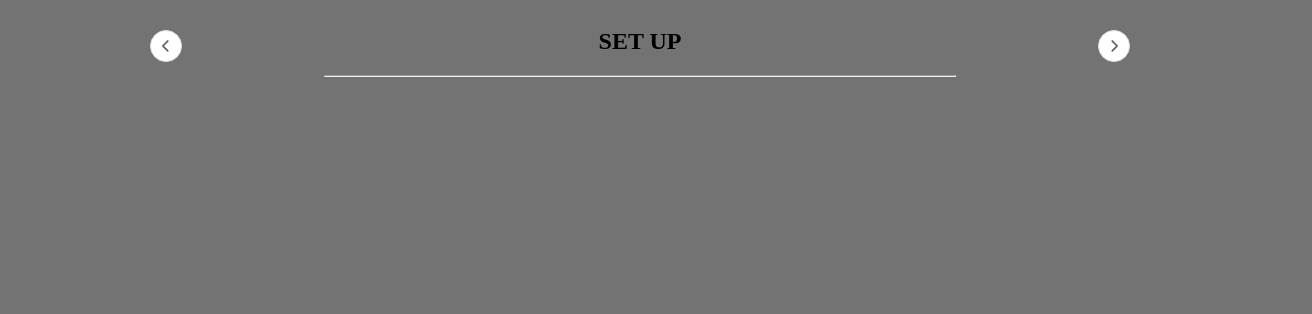
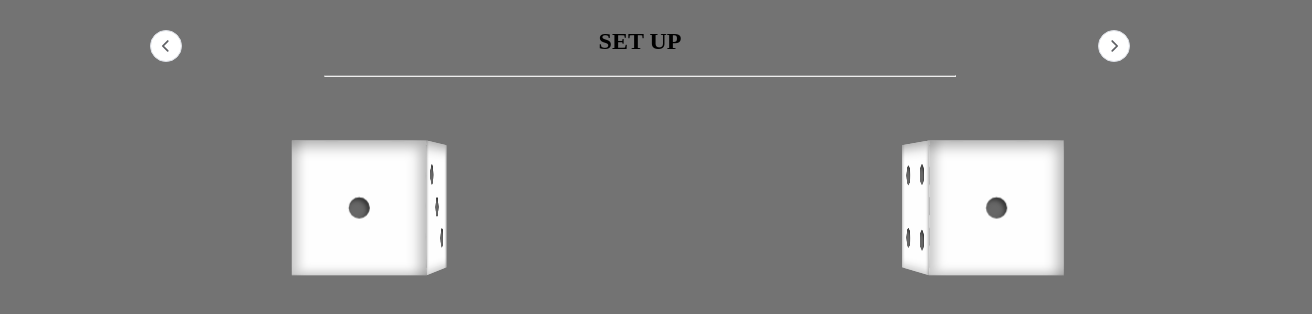
Before and after one commit to FedePiero/Gioco-Alcol, a Vue app in the folder experince-game/: page /game in a window 1280 px wide. Shown: the top 314 px of the page, 1312 px wide, since content can reach past the window. Built offline with nearby package versions, Linux system fonts and the light colour scheme.

Commit message:
Feat: add dices

```diff
--- /dev/null
+++ b/experince-game/src/components/Dice.vue
@@ -0,0 +1,294 @@
+<template>
+  <el-row :gutter="100">
+    <el-col :span="24">
+      <div class="dice" @click="rollDice">
+        <ol class="die-list even-roll" data-roll="1" id="die-1">
+          <li class="die-item" data-side="1">
+            <span class="dot"></span>
+          </li>
+          <li class="die-item" data-side="2">
+            <span class="dot"></span>
+            <span class="dot"></span>
+          </li>
+          <li class="die-item" data-side="3">
+            <span class="dot"></span>
+            <span class="dot"></span>
+            <span class="dot"></span>
+          </li>
+          <li class="die-item" data-side="4">
+            <span class="dot"></span>
+            <span class="dot"></span>
+            <span class="dot"></span>
+            <span class="dot"></span>
+          </li>
+          <li class="die-item" data-side="5">
+            <span class="dot"></span>
+            <span class="dot"></span>
+            <span class="dot"></span>
+            <span class="dot"></span>
+            <span class="dot"></span>
+          </li>
+          <li class="die-item" data-side="6">
+            <span class="dot"></span>
+            <span class="dot"></span>
+            <span class="dot"></span>
+            <span class="dot"></span>
+            <span class="dot"></span>
+            <span class="dot"></span>
+          </li>
+        </ol>
+        <ol class="die-list odd-roll" data-roll="1" id="die-2">
+          <li class="die-item" data-side="1">
+            <span class="dot"></span>
+          </li>
+          <li class="die-item" data-side="2">
+            <span class="dot"></span>
+            <span class="dot"></span>
+          </li>
+          <li class="die-item" data-side="3">
+            <span class="dot"></span>
+            <span class="dot"></span>
+            <span class="dot"></span>
+          </li>
+          <li class="die-item" data-side="4">
+            <span class="dot"></span>
+            <span class="dot"></span>
+            <span class="dot"></span>
+            <span class="dot"></span>
+          </li>
+          <li class="die-item" data-side="5">
+            <span class="dot"></span>
+            <span class="dot"></span>
+            <span class="dot"></span>
+            <span class="dot"></span>
+            <span class="dot"></span>
+          </li>
+          <li class="die-item" data-side="6">
+            <span class="dot"></span>
+            <span class="dot"></span>
+            <span class="dot"></span>
+            <span class="dot"></span>
+            <span class="dot"></span>
+            <span class="dot"></span>
+          </li>
+        </ol>
+      </div>
+    </el-col>
+  </el-row>
+</template>
+
+<script lang="js">
+  export default {
+    data() {
+      return {
+      }
+    },
+    created() {
+    },
+    methods: {
+        rollDice() {
+            const dice = [...document.querySelectorAll(".die-list")];
+            dice.forEach(die => {
+                this.toggleClasses(die);
+                die.dataset.roll = this.getRandomNumber(1, 6);
+            });
+        },
+        toggleClasses(die) {
+            die.classList.toggle("odd-roll");
+            die.classList.toggle("even-roll");
+        },
+        getRandomNumber(min, max) {
+            min = Math.ceil(min);
+            max = Math.floor(max);
+            return Math.floor(Math.random() * (max - min + 1)) + min;
+        },
+    }
+  }
+</script>
+<style scoped>
+.dice {
+  align-items: center;
+  display: grid;
+  grid-gap: 2rem;
+  grid-template-columns: repeat(auto-fit, minmax(8rem, 1fr));
+  grid-template-rows: auto;
+  justify-items: center;
+  padding: 2rem;
+  perspective: 600px;
+}
+.die-list {
+  display: grid;
+  grid-template-columns: 1fr;
+  grid-template-rows: 1fr;
+  height: 6rem;
+  list-style-type: none;
+  transform-style: preserve-3d;
+  width: 6rem;
+}
+.even-roll {
+  transition: transform 1.5s ease-out;
+}
+.odd-roll {
+  transition: transform 1.25s ease-out;
+}
+.die-item {
+  background-color: #fefefe;
+  box-shadow: inset -0.35rem 0.35rem 0.75rem rgba(0, 0, 0, 0.3),
+    inset 0.5rem -0.25rem 0.5rem rgba(0, 0, 0, 0.15);
+  display: grid;
+  grid-column: 1;
+  grid-row: 1;
+  grid-template-areas:
+    "one two three"
+    "four five six"
+    "seven eight nine";
+  grid-template-columns: repeat(3, 1fr);
+  grid-template-rows: repeat(3, 1fr);
+  height: 100%;
+  padding: 1rem;
+  width: 100%;
+}
+.dot {
+  align-self: center;
+  background-color: #676767;
+  border-radius: 50%;
+  box-shadow: inset -0.15rem 0.15rem 0.25rem rgba(0, 0, 0, 0.5);
+  display: block;
+  height: 1.25rem;
+  justify-self: center;
+  width: 1.25rem;
+}
+.even-roll[data-roll="1"] {
+  transform: rotateX(360deg) rotateY(720deg) rotateZ(360deg);
+}
+.even-roll[data-roll="2"] {
+  transform: rotateX(450deg) rotateY(720deg) rotateZ(360deg);
+}
+.even-roll[data-roll="3"] {
+  transform: rotateX(360deg) rotateY(630deg) rotateZ(360deg);
+}
+.even-roll[data-roll="4"] {
+  transform: rotateX(360deg) rotateY(810deg) rotateZ(360deg);
+}
+.even-roll[data-roll="5"] {
+  transform: rotateX(270deg) rotateY(720deg) rotateZ(360deg);
+}
+.even-roll[data-roll="6"] {
+  transform: rotateX(360deg) rotateY(900deg) rotateZ(360deg);
+}
+.odd-roll[data-roll="1"] {
+  transform: rotateX(-360deg) rotateY(-720deg) rotateZ(-360deg);
+}
+.odd-roll[data-roll="2"] {
+  transform: rotateX(-270deg) rotateY(-720deg) rotateZ(-360deg);
+}
+.odd-roll[data-roll="3"] {
+  transform: rotateX(-360deg) rotateY(-810deg) rotateZ(-360deg);
+}
+.odd-roll[data-roll="4"] {
+  transform: rotateX(-360deg) rotateY(-630deg) rotateZ(-360deg);
+}
+.odd-roll[data-roll="5"] {
+  transform: rotateX(-450deg) rotateY(-720deg) rotateZ(-360deg);
+}
+.odd-roll[data-roll="6"] {
+  transform: rotateX(-360deg) rotateY(-900deg) rotateZ(-360deg);
+}
+[data-side="1"] {
+  transform: rotate3d(0, 0, 0, 90deg) translateZ(4rem);
+}
+[data-side="2"] {
+  transform: rotate3d(-1, 0, 0, 90deg) translateZ(4rem);
+}
+[data-side="3"] {
+  transform: rotate3d(0, 1, 0, 90deg) translateZ(4rem);
+}
+[data-side="4"] {
+  transform: rotate3d(0, -1, 0, 90deg) translateZ(4rem);
+}
+[data-side="5"] {
+  transform: rotate3d(1, 0, 0, 90deg) translateZ(4rem);
+}
+[data-side="6"] {
+  transform: rotate3d(1, 0, 0, 180deg) translateZ(4rem);
+}
+[data-side="1"] .dot:nth-of-type(1) {
+  grid-area: five;
+}
+[data-side="2"] .dot:nth-of-type(1) {
+  grid-area: one;
+}
+[data-side="2"] .dot:nth-of-type(2) {
+  grid-area: nine;
+}
+[data-side="3"] .dot:nth-of-type(1) {
+  grid-area: one;
+}
+[data-side="3"] .dot:nth-of-type(2) {
+  grid-area: five;
+}
+[data-side="3"] .dot:nth-of-type(3) {
+  grid-area: nine;
+}
+[data-side="4"] .dot:nth-of-type(1) {
+  grid-area: one;
+}
+[data-side="4"] .dot:nth-of-type(2) {
+  grid-area: three;
+}
+[data-side="4"] .dot:nth-of-type(3) {
+  grid-area: seven;
+}
+[data-side="4"] .dot:nth-of-type(4) {
+  grid-area: nine;
+}
+[data-side="5"] .dot:nth-of-type(1) {
+  grid-area: one;
+}
+[data-side="5"] .dot:nth-of-type(2) {
+  grid-area: three;
+}
+[data-side="5"] .dot:nth-of-type(3) {
+  grid-area: five;
+}
+[data-side="5"] .dot:nth-of-type(4) {
+  grid-area: seven;
+}
+[data-side="5"] .dot:nth-of-type(5) {
+  grid-area: nine;
+}
+[data-side="6"] .dot:nth-of-type(1) {
+  grid-area: one;
+}
+[data-side="6"] .dot:nth-of-type(2) {
+  grid-area: three;
+}
+[data-side="6"] .dot:nth-of-type(3) {
+  grid-area: four;
+}
+[data-side="6"] .dot:nth-of-type(4) {
+  grid-area: six;
+}
+[data-side="6"] .dot:nth-of-type(5) {
+  grid-area: seven;
+}
+[data-side="6"] .dot:nth-of-type(6) {
+  grid-area: nine;
+}
+
+button {
+  align-self: center;
+  background-color: #efefef;
+  border: none;
+  color: #333;
+  font-size: 1.25rem;
+  font-weight: 700;
+  justify-self: center;
+  padding: 0.5rem 1rem;
+}
+@media (min-width: 900px) {
+  .dice {
+    perspective: 1300px;
+  }
+}
+</style>
--- a/experince-game/src/views/Game.vue
+++ b/experince-game/src/views/Game.vue
@@ -20,20 +20,24 @@
         </el-icon>
       </el-button>
     </el-col>
+    <el-col :span="24" class="center">
+        <Dice />
+    </el-col>
   </el-row>
 </template>
 
 <script lang="js">
+import Dice from '../components/Dice.vue';
+
 export default {
-  data() {
-    return {
-    }
-  },
-  created() {
-    console.log(localStorage.getItem("resumeGame") )
-  },
-  methods: {
-  }
+    data() {
+        return {};
+    },
+    created() {
+        console.log(localStorage.getItem("resumeGame"));
+    },
+    methods: {},
+    components: { Dice }
 }
 </script>
 <style scoped>
--- a/experince-game/src/views/Home.vue
+++ b/experince-game/src/views/Home.vue
@@ -4,7 +4,7 @@
       <el-button round @click="$router.push('Start')">Nuovo Gioco</el-button>
     </el-col>
     <el-col :xs="24" :sm="24" :md="12" :lg="12" :xl="12">
-      <el-button round :disabled="getResumeGame()">Riprendi Partita</el-button>
+      <el-button round  @click="$router.push('Game')" :disabled="getResumeGame()">Riprendi Partita</el-button>
     </el-col>
   </el-row>
 </template>
```
